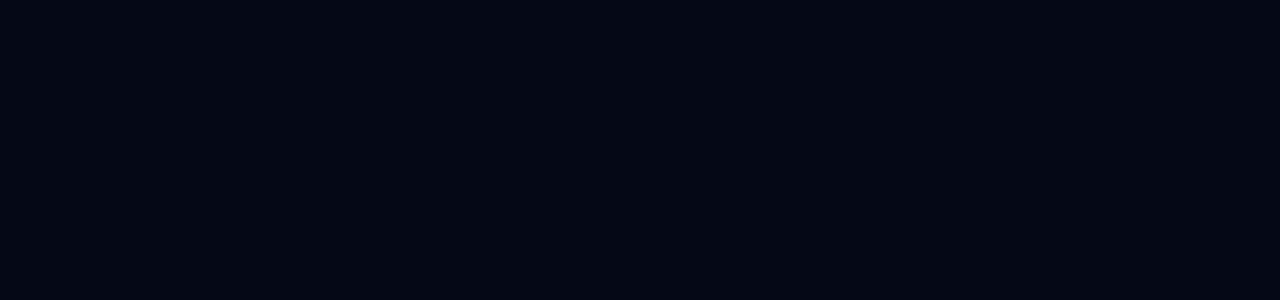
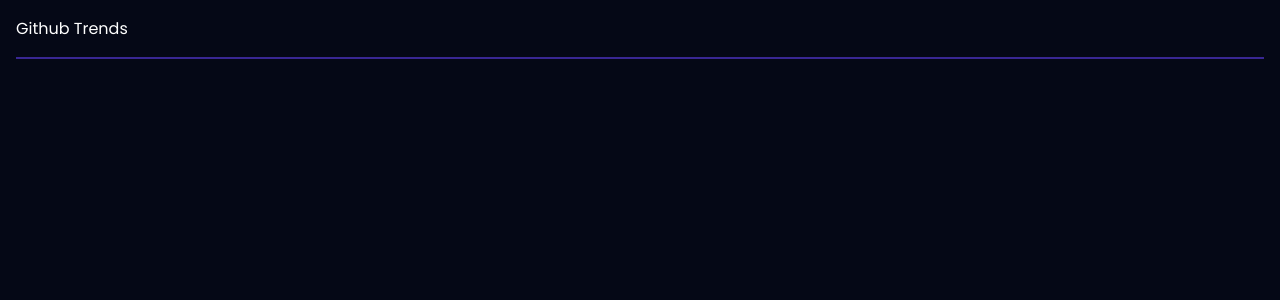
Before and after one commit to Jameem/github-trends, a React (Vite) app: page / in a window 1280 px wide. Shown: the top 300 px of the page. Built offline with nearby package versions, Linux system fonts and the light colour scheme.

Commit message:
feat: add navbar

```diff
--- a/src/App.tsx
+++ b/src/App.tsx
@@ -1,5 +1,11 @@
+import { Navbar } from './components/Navbar';
+
 function App() {
-  return <main className='container px-1'></main>;
+  return (
+    <main className='container px-1'>
+      <Navbar />
+    </main>
+  );
 }
 
 export default App;
--- /dev/null
+++ b/src/components/Navbar.tsx
@@ -0,0 +1,3 @@
+export const Navbar = () => {
+  return <nav className='navbar py-1'>Github Trends</nav>;
+};
--- a/src/index.css
+++ b/src/index.css
@@ -9,3 +9,24 @@ body {
   background-color: #050816;
   color: #fff;
 }
+
+.px-1 {
+  padding-left: 1rem;
+  padding-right: 1rem;
+}
+
+.py-1 {
+  padding-top: 1rem;
+  padding-bottom: 1rem;
+}
+
+.container {
+  margin-left: auto;
+  margin-right: auto;
+  max-width: 80rem;
+}
+
+.navbar {
+  background-color: #050816;
+  border-bottom: solid 2px #392793;
+}
```
